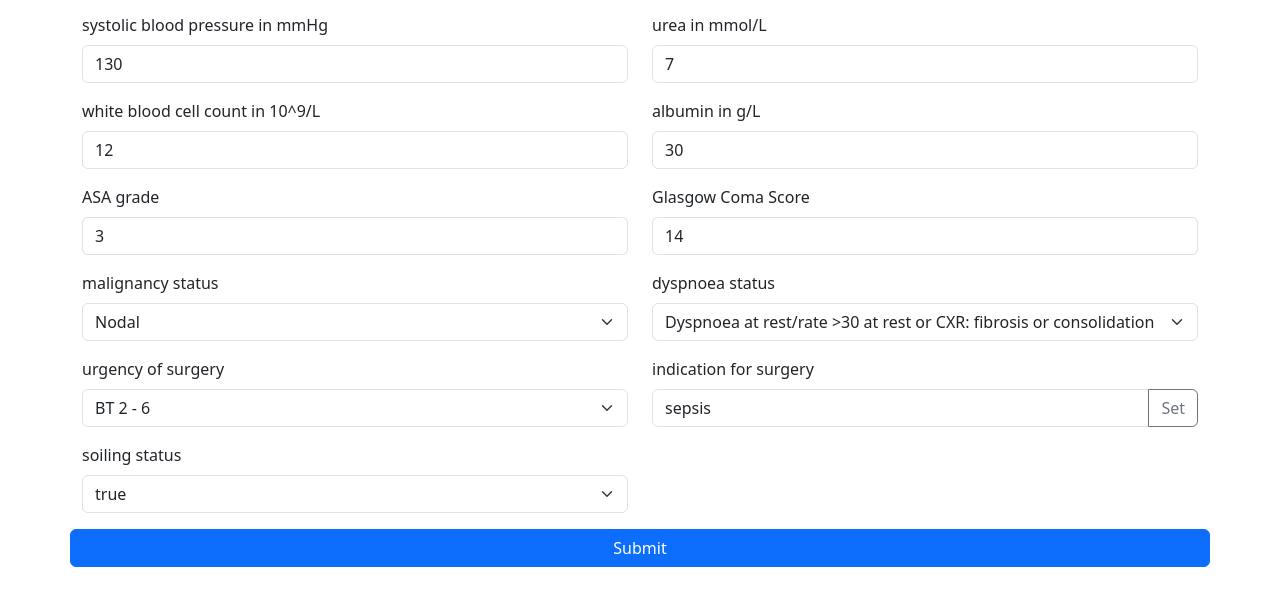
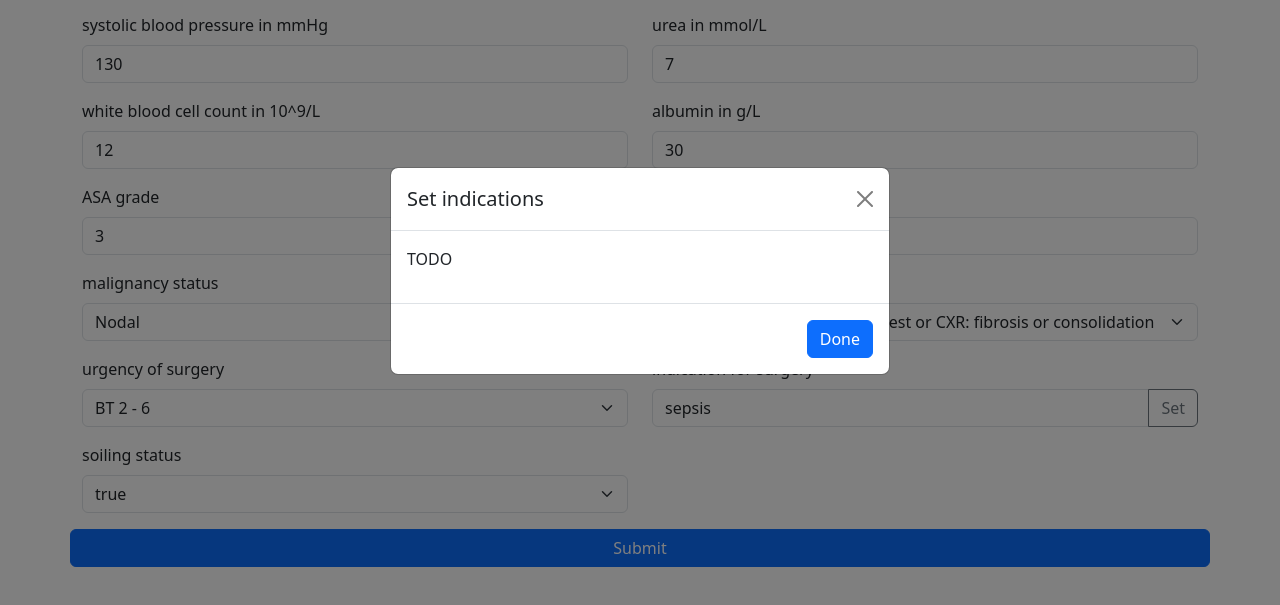
Before and after one commit to scatauk/nela-api, a website built with Vite: page frontend/index.html in a window 1280 px wide. Both pictures are taken after a click on the button "Set". Shown: the part 129-734 px from the top of the page. Built offline with nearby package versions, Linux system fonts and the light colour scheme; files whose address does not match are found by name.

Commit message:
Add a setIndications modal initial UI
Signed-off-by: JP Lomas <jp.lomas@gmail.com>

```diff
--- a/frontend/index.html
+++ b/frontend/index.html
@@ -53,10 +53,34 @@
               class="btn btn-outline-secondary"
               type="button"
               id="button-addon"
+              data-bs-target="#setIndications"
+              data-bs-toggle="modal"
             >
               Set
             </button>
             <error-message :name="camelCase(field.name)" class="text-danger" />
+          </div>
+        </div>
+        <div
+          class="modal fade"
+          id="setIndications"
+          tabindex="-1"
+          aria-labelledby="setIndicationsModalTitle"
+          aria-hidden="true"
+        >
+          <div class="modal-dialog modal-dialog-centered">
+            <div class="modal-content">
+              <div class="modal-header">
+                <h5 class="modal-title" id="setIndicationsModalTitle">Set indications</h5>
+                <button type="button" class="btn-close" data-bs-dismiss="modal" aria-label="Close"></button>
+              </div>
+              <div class="modal-body">
+                <p>TODO</p>
+              </div>
+              <div class="modal-footer">
+                <button type="button" class="btn btn-primary" data-bs-dismiss="modal">Done</button>
+              </div>
+            </div>
           </div>
         </div>
         <button class="btn btn-primary" @click="submitForm" :disabled="Object.keys(errors).length">Submit</button>
```
Also changed, not shown: 1 other file.
